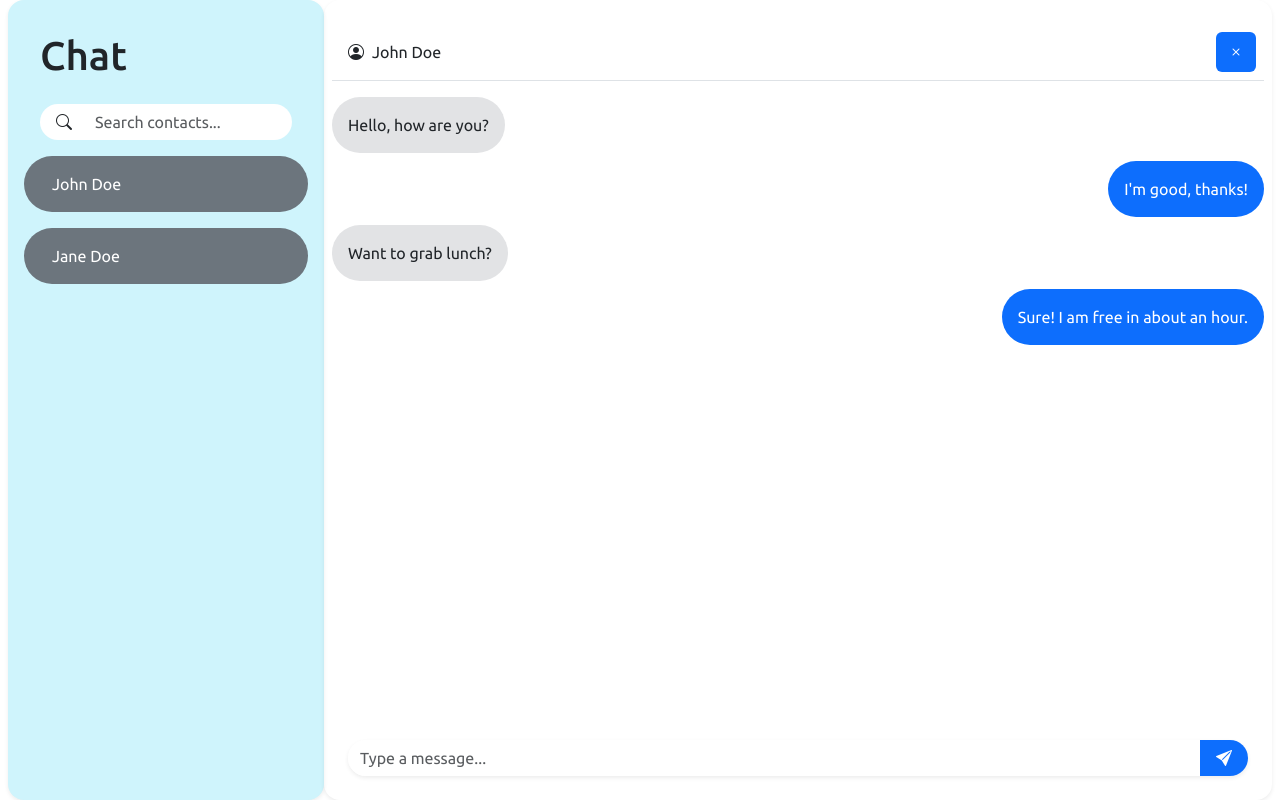
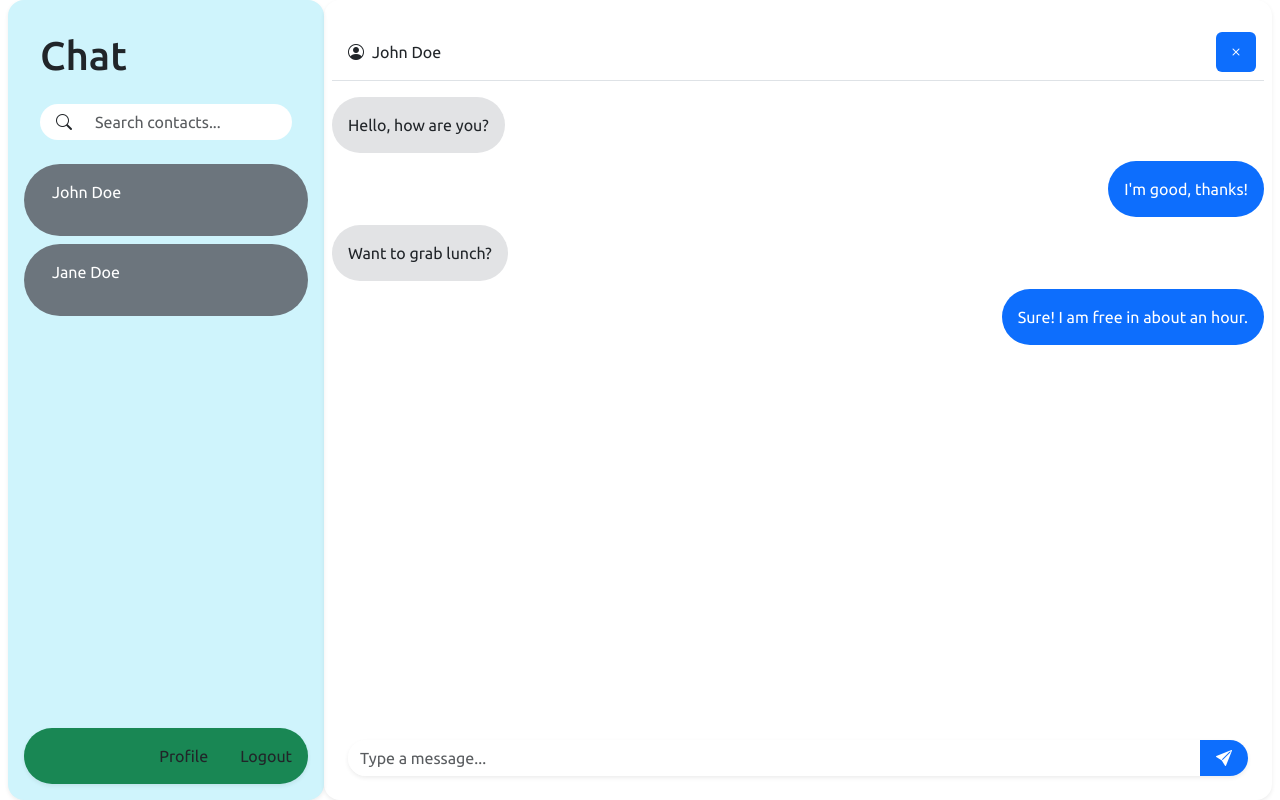
Before and after one commit to alejaalvar/chat-frontend, a React (Vite) app in the folder react-form/: page /dashboard in a window 1280 px wide. Built offline with nearby package versions, Linux system fonts and the light colour scheme.

Commit message:
add: enhance Sidebar layout with flexbox and add SidebarFooter component

```diff
--- a/react-form/src/components/ContactEntry.tsx
+++ b/react-form/src/components/ContactEntry.tsx
@@ -1,6 +1,6 @@
 export default function ContactEntry({ contactName }: { contactName: string }) {
   return (
-    <div className="container text-bg-secondary rounded-pill">
+    <div className="container text-bg-secondary rounded-pill mt-2">
       <p className="p-3">{contactName}</p>
     </div>
   );
--- a/react-form/src/components/Sidebar.tsx
+++ b/react-form/src/components/Sidebar.tsx
@@ -1,14 +1,16 @@
 import { useState } from "react";
 import ContactEntry from "./ContactEntry";
 import SearchBar from "./SearchBar";
+import SidebarFooter from "./SidebarFooter";
 
 export default function Sidebar() {
   return (
-    <div className="bg-info-subtle shadow-sm rounded-4 p-3 h-100">
+    <div className="bg-info-subtle shadow-sm rounded-4 p-3 h-100 d-flex flex-column">
       <h1 className="p-3">Chat</h1>
       <SearchBar />
       <ContactEntry contactName="John Doe" />
       <ContactEntry contactName="Jane Doe" />
+      <SidebarFooter />
     </div>
   );
 }
--- /dev/null
+++ b/react-form/src/components/SidebarFooter.tsx
@@ -0,0 +1,8 @@
+export default function SidebarFooter() {
+  return (
+    <div className="d-flex flex-row-reverse w-100 bg-success rounded-pill shadow-sm mt-auto">
+      <span className="p-3">Logout</span>
+      <span className="p-3">Profile</span>
+    </div>
+  );
+}
```
